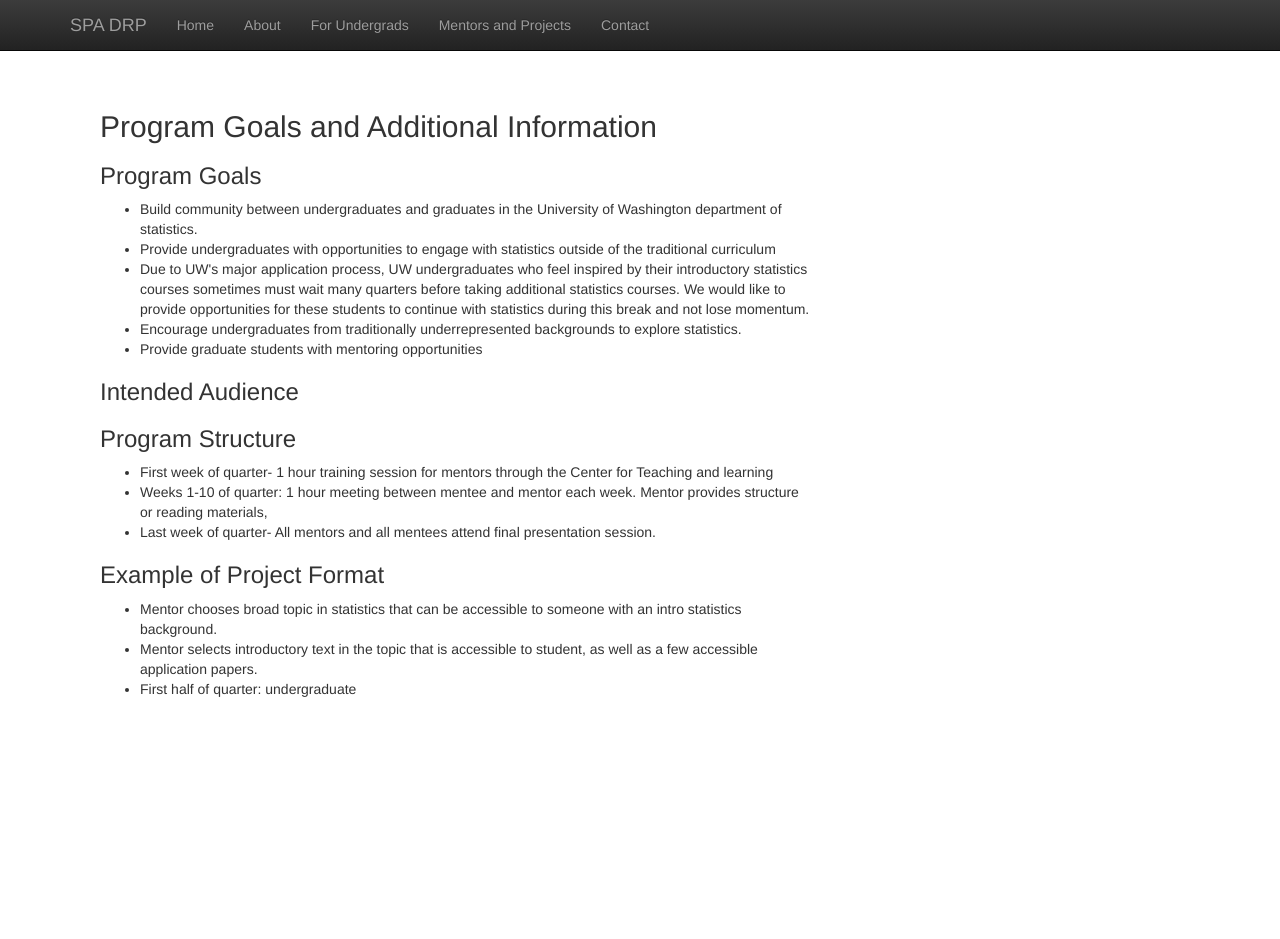
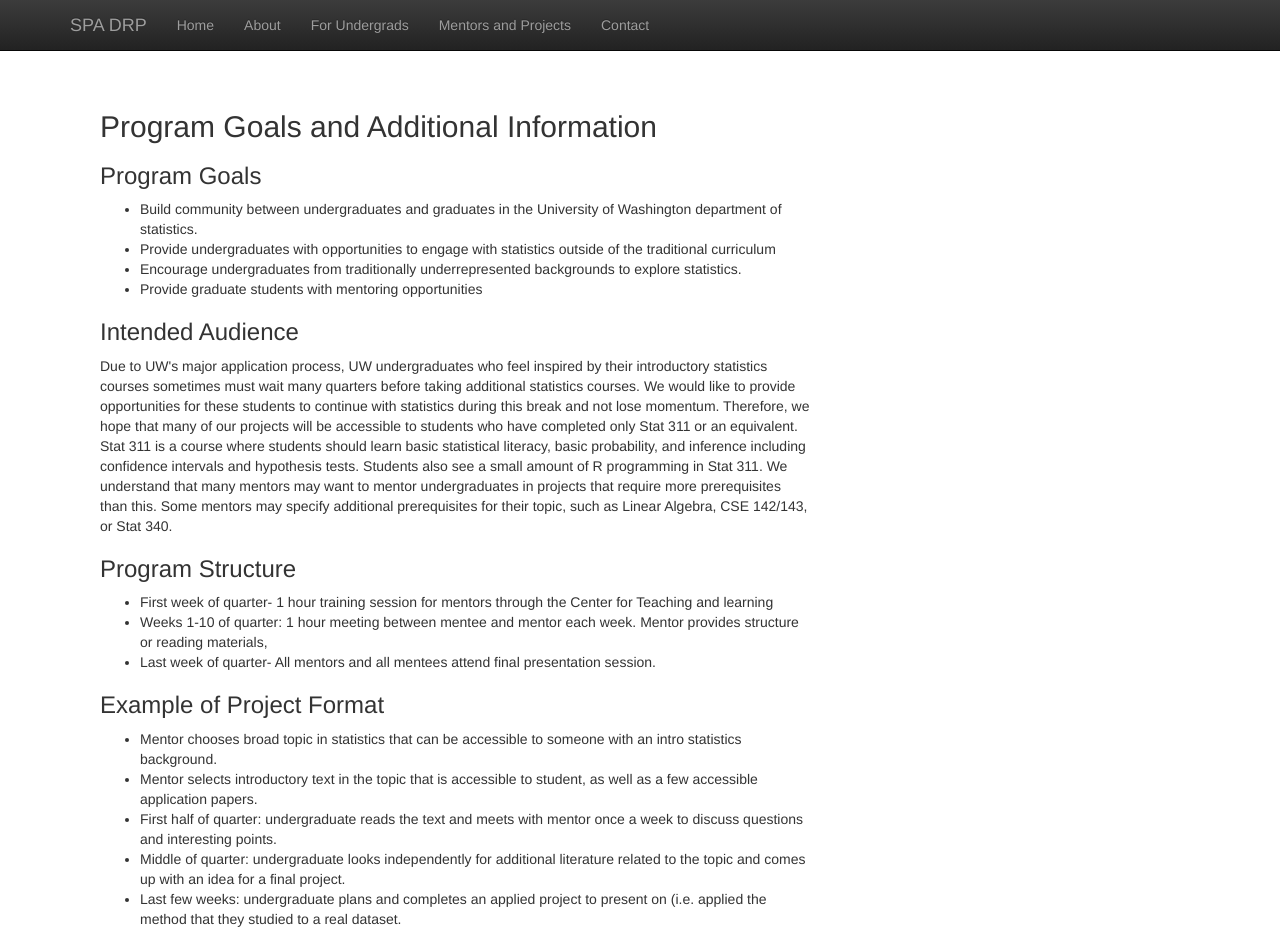
Before and after one commit to anna-neufeld/spa_drp, a Jekyll site: the page built from about.html, in a window 1280 px wide and 939 px high. Built offline with Jekyll 4.4.1, drawn with Linux system fonts in a browser that asks for light colours; nearby versions of some CDN libraries; library files that are not in the unit come from our copies.

Commit message:
Updating page

```diff
--- a/about.html
+++ b/about.html
@@ -4,7 +4,7 @@ title:  'Program Goals'
 ---
 
 <div class="col-md-8">
-  <h2 class="featurette-heading">Program Goals and Additional Information</h2>
+  <h2 class="featurette-heading"> Program Goals and Additional Information </h2>
   <p>
   <h3> Program Goals</h3>
   <p>
@@ -13,15 +13,21 @@ title:  'Program Goals'
   statistics. </li>
   <li> Provide undergraduates with opportunities to engage with statistics outside of the traditional
   curriculum </li>
-  <li> Due to UW's major application process, UW undergraduates who feel inspired by their introductory statistics courses sometimes must
-  wait many quarters before taking additional statistics courses. We would like to provide opportunities
-  for these students to continue with statistics during this break and not lose momentum. </li>
   <li> Encourage undergraduates from traditionally underrepresented backgrounds to explore statistics. </li>
   <li> Provide graduate students with mentoring opportunities </li>
   </ul>
   </p>
   <h3> Intended Audience </h3>
   <p>
+    Due to UW's major application process, UW undergraduates who feel inspired by their introductory statistics courses sometimes must
+    wait many quarters before taking additional statistics courses. We would like to provide opportunities
+    for these students to continue with statistics during this break and not lose momentum. Therefore, we hope that
+    many of our projects will be accessible to students who have completed only Stat 311 or an equivalent. Stat 311
+    is a course where students should learn basic statistical literacy, basic probability, and inference including
+    confidence intervals and hypothesis tests. Students also see a small amount of R programming in Stat 311.
+    We understand that many mentors may want to mentor undergraduates in projects that require more prerequisites
+    than this. Some mentors may specify additional prerequisites for their topic, such as Linear Algebra, CSE 142/143,
+    or Stat 340.
    </p>
   <h3> Program Structure</h3>
   <p>
@@ -39,7 +45,12 @@ materials, </li>
   background. </li>
   <li> Mentor selects introductory text in the topic that is accessible to student, as well as a few
   accessible application papers. </li>
-  <li> First half of quarter: undergraduate </li>
+  <li> First half of quarter: undergraduate reads the text and meets with mentor once a week to discuss questions and interesting
+  points. </li>
+  <li> Middle of quarter: undergraduate looks independently for additional literature related to the topic and comes
+  up with an idea for a final project. </li>
+  <li> Last few weeks: undergraduate plans and completes an applied project to present on (i.e. applied the
+    method that they studied to a real dataset.  </li>
   </ul>
   </p>
 </div>
--- a/index.html
+++ b/index.html
@@ -32,7 +32,7 @@ title:  'SPA Directed Reading Program'
 Our program at UW, intended for students with a budding interest in statistics, will run for the first time in Winter, 2020.
 Our goals are to foster department community between undergraduates and graduate students, provide opportunities for passionate
 undergraduates to explore statistics outside of the traditional curriculum, and provide graduate students with valuable
-mentoring experience. For more information about the program goals, see the about page.
+mentoring experience. For more information about the program goals, see the <a href="https://anna-neufeld.github.io/spa_drp/about.html"> about </a> page.
 </p>
 </div>
 
```
Also changed, not shown: mentors.html (+14 -2 lines).
